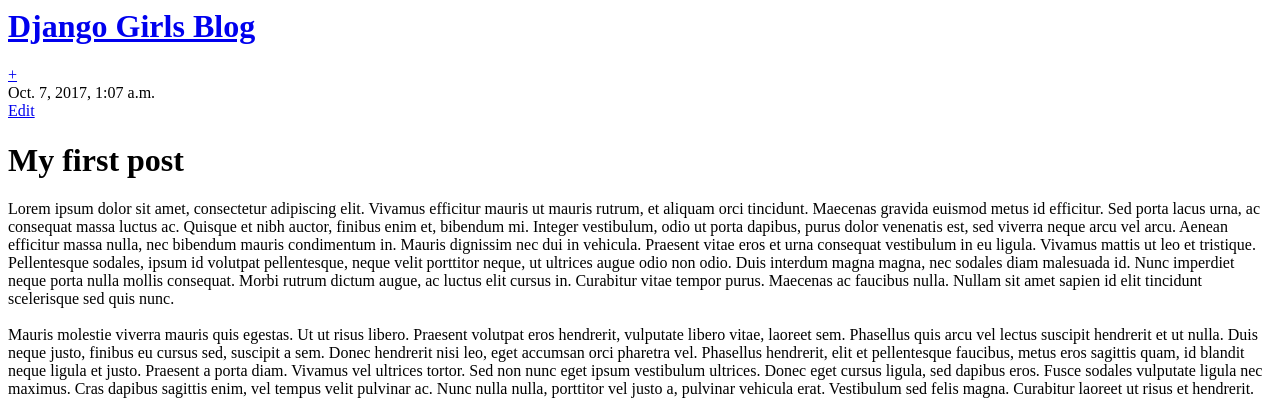
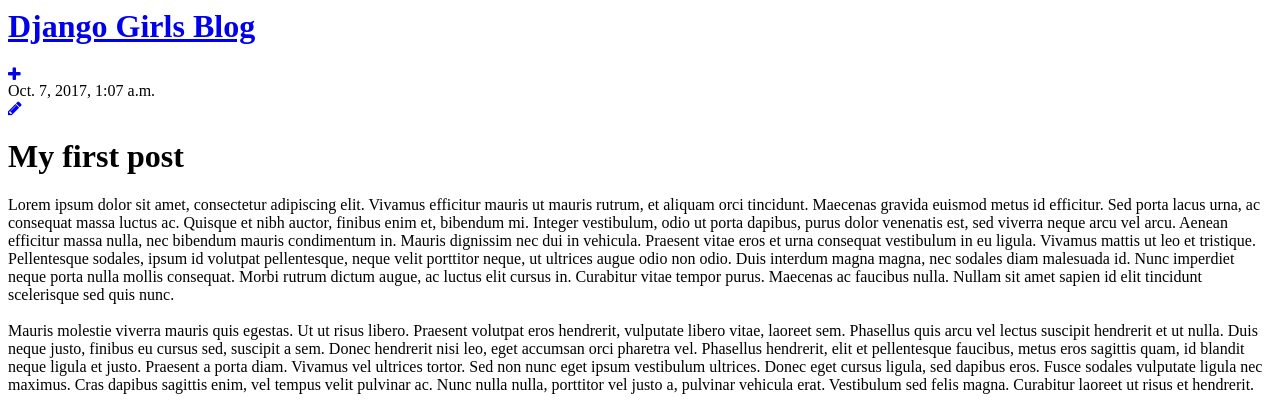
Before and after one commit to arelia/my-django-app, a Django app: page /post/1/ in a window 1280 px wide. Shown: the top 413 px of the page. Run offline with Django 3.2, Linux system fonts and the light colour scheme; a user stored in the database is signed in; data comes from the database, SQL or seed files in the repository.

Commit message:
add Font Awesome

```diff
--- a/blog/templates/blog/base.html
+++ b/blog/templates/blog/base.html
@@ -3,12 +3,13 @@
     <head>
         <title>Django Girls blog</title>
         <link rel="stylesheet" href="{% static 'css/blog.css' %}">
+        <link rel="stylesheet" href="https://maxcdn.bootstrapcdn.com/font-awesome/4.7.0/css/font-awesome.min.css" type="text/css" />
     </head>
     <body>
     <div class="page-header">
         <h1><a href="/">Django Girls Blog</a></h1>
         {% if user.is_authenticated %}
-            <a href="{% url 'post_new' %}" class="top-menu">+</a>
+            <a href="{% url 'post_new' %}" class="top-menu"><i class="fa fa-plus" aria-hidden="true"></i></a>
         {% endif %}
     </div>
     <div class="content container">
--- a/blog/templates/blog/post_detail.html
+++ b/blog/templates/blog/post_detail.html
@@ -8,7 +8,7 @@
             </div>
         {% endif %}
         {% if user.is_authenticated %}
-            <a class="btn btn-default" href="{% url 'post_edit' pk=post.pk %}">Edit</a>
+            <a class="btn btn-default" href="{% url 'post_edit' pk=post.pk %}"><i class="fa fa-pencil" aria-hidden="true"></i></a>
         {% endif %}
         <h1>{{ post.title }}</h1>
         <p>{{ post.text|linebreaksbr }}</p>
```
